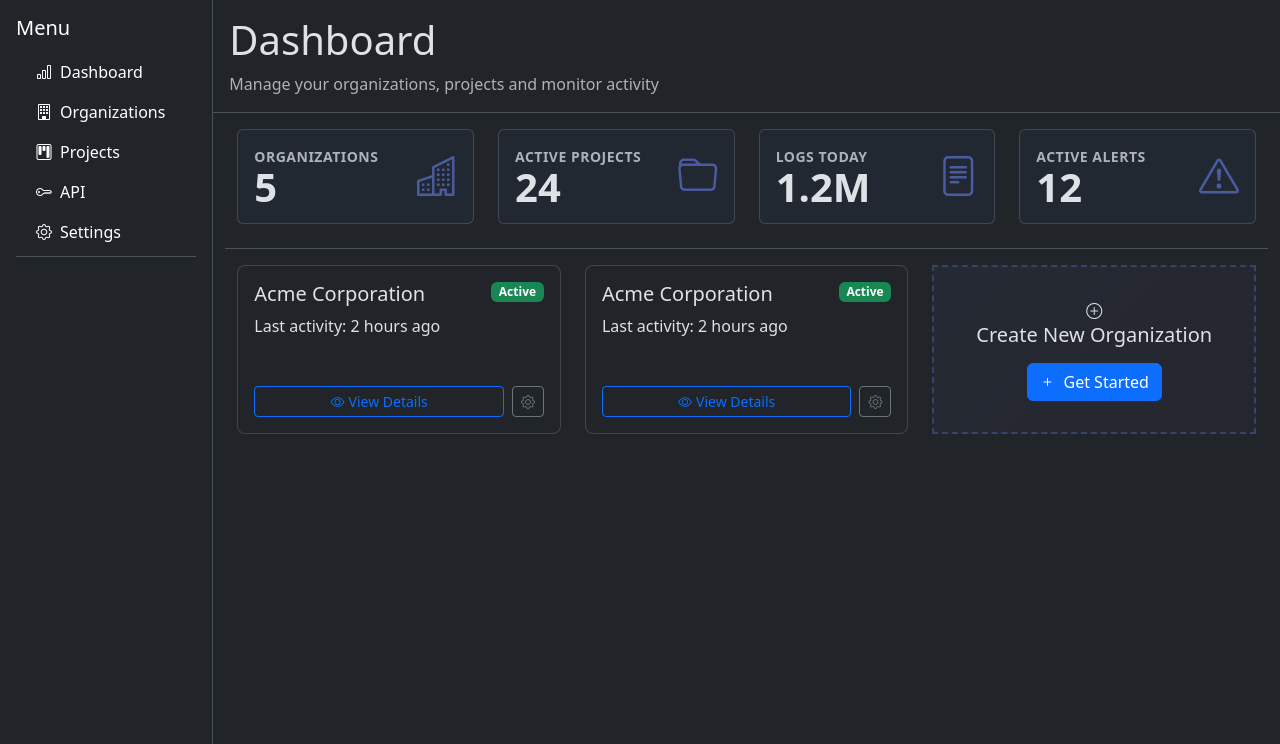
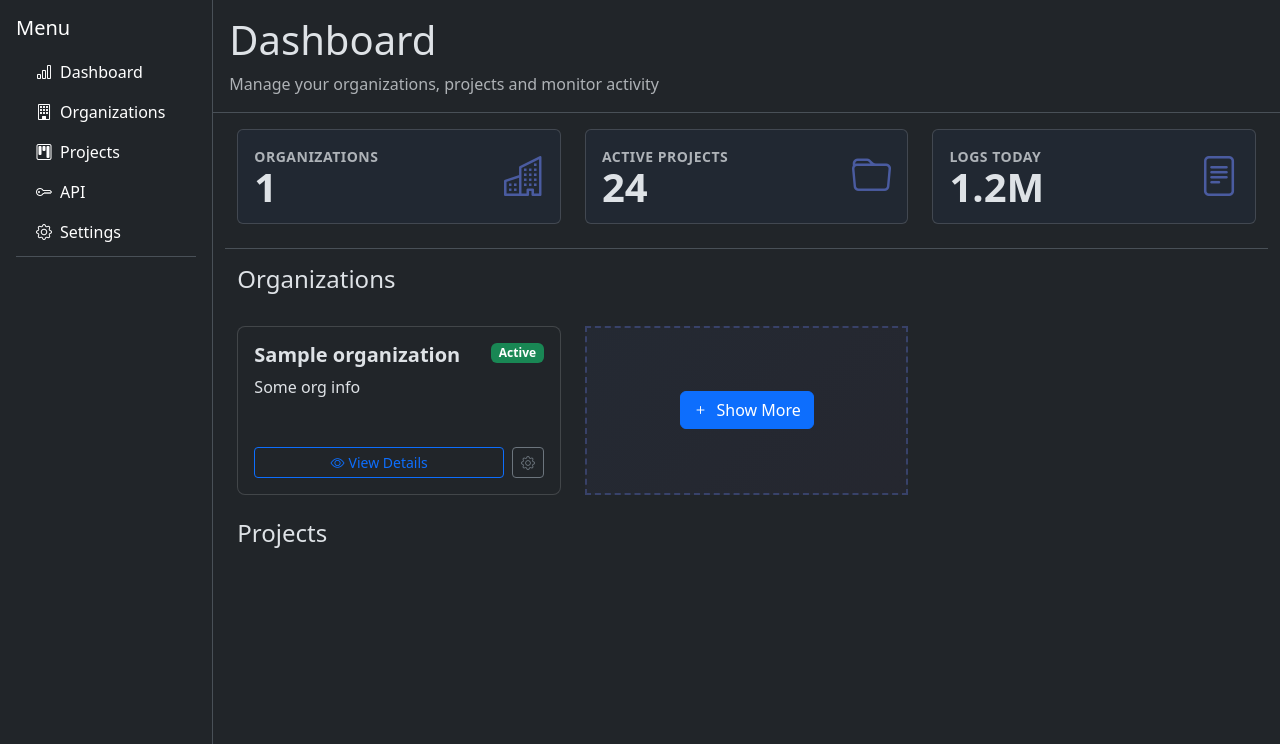
Before and after one commit to deviantcoder/log-manager, a Django app: page /dashboard/ in a window 1280 px wide. Shown: the part 56-800 px from the top of the page. Run offline with Django 5.2, Linux system fonts and the light colour scheme; a user stored in the database is signed in; tables that the repository leaves empty hold one stand-in row (values such as "Sample post"); grey boxes marked "Sample" are stand-in pictures; some libraries are stand-ins or nearby versions.

Commit message:
Added org display

```diff
--- a/apps/dashboard/templates/dashboard/_base_dashboard.html
+++ b/apps/dashboard/templates/dashboard/_base_dashboard.html
@@ -16,61 +16,8 @@
             {% block stats %}
             {% endblock stats %}
             <div class="row g-4">
-                <div class="col-md-4">
-                    <div class="card org-card rounded-3">
-                        <div class="card-body">
-                            <div class="d-flex justify-content-between align-items-start">
-                                <div>
-                                    <h5>Acme Corporation</h5>
-                                    <p>Last activity: 2 hours ago</p>
-                                </div>
-                                <span class="badge bg-success">Active</span>
-                            </div>
-                        </div>
-                        <div class="org-card-footer p-3">
-                            <div class="d-flex gap-2">
-                                <button class="btn btn-outline-primary btn-sm flex-fill">
-                                    <i class="bi bi-eye me-1"></i>View Details
-                                </button>
-                                <button class="btn btn-outline-secondary btn-sm">
-                                    <i class="bi bi-gear"></i>
-                                </button>
-                            </div>
-                        </div>
-                    </div>
-                </div>
-                <div class="col-md-4">
-                    <div class="card org-card rounded-3">
-                        <div class="card-body">
-                            <div class="d-flex justify-content-between align-items-start">
-                                <div>
-                                    <h5>Acme Corporation</h5>
-                                    <p>Last activity: 2 hours ago</p>
-                                </div>
-                                <span class="badge bg-success">Active</span>
-                            </div>
-                        </div>
-                        <div class="org-card-footer p-3">
-                            <div class="d-flex gap-2">
-                                <button class="btn btn-outline-primary btn-sm flex-fill">
-                                    <i class="bi bi-eye me-1"></i>View Details
-                                </button>
-                                <button class="btn btn-outline-secondary btn-sm">
-                                    <i class="bi bi-gear"></i>
-                                </button>
-                            </div>
-                        </div>
-                    </div>
-                </div>
-                <div class="col-md-4">
-                    <div class="add-org-card org-card h-100 d-flex flex-column border-dash align-items-center justify-content-center">
-                        <i class="bi bi-plus-circle add-org-icon"></i>
-                        <h5 class="add-org-title mb-3">Create New Organization</h5>
-                        <button class="btn btn-primary">
-                            <i class="bi bi-plus me-2"></i>Get Started
-                        </button>
-                    </div>
-                </div>
+                {% block cards %}
+                {% endblock cards %}
             </div>
         </main>
     </div>
--- /dev/null
+++ b/apps/dashboard/templates/dashboard/card.html
@@ -0,0 +1,23 @@
+<div class="col-md-4">
+    <div class="card org-card rounded-3">
+        <div class="card-body">
+            <div class="d-flex justify-content-between align-items-start">
+                <div>
+                    <h5 class="fw-bold">{{ obj.name }}</h5>
+                    <p>Some org info</p>
+                </div>
+                <span class="badge bg-success">Active</span>
+            </div>
+        </div>
+        <div class="org-card-footer p-3">
+            <div class="d-flex gap-2">
+                <button class="btn btn-outline-primary btn-sm flex-fill">
+                    <i class="bi bi-eye me-1"></i>View Details
+                </button>
+                <button class="btn btn-outline-secondary btn-sm">
+                    <i class="bi bi-gear"></i>
+                </button>
+            </div>
+        </div>
+    </div>
+</div>
--- a/apps/dashboard/templates/dashboard/dashboard.html
+++ b/apps/dashboard/templates/dashboard/dashboard.html
@@ -8,18 +8,18 @@
 {% endblock description %}
 {% block stats %}
     <div class="row mb-3 border-bottom">
-        <div class="col-md-3 mb-4">
+        <div class="col-md-4 mb-4">
             <div class="card bg-blue-gray">
                 <div class="card-body d-flex justify-content-between align-items-start">
                     <div>
                         <div class="stat-label fw-bold text-muted">Organizations</div>
-                        <div class="stat-number">5</div>
+                        <div class="stat-number">{{ owned_orgs.count }}</div>
                     </div>
                     <i class="bi bi-buildings card-icon"></i>
                 </div>
             </div>
         </div>
-        <div class="col-md-3 mb-4">
+        <div class="col-md-4 mb-4">
             <div class="card bg-blue-gray">
                 <div class="card-body d-flex justify-content-between align-items-start">
                     <div>
@@ -30,7 +30,7 @@
                 </div>
             </div>
         </div>
-        <div class="col-md-3 mb-4">
+        <div class="col-md-4 mb-4">
             <div class="card bg-blue-gray">
                 <div class="card-body d-flex justify-content-between align-items-start">
                     <div>
@@ -41,16 +41,19 @@
                 </div>
             </div>
         </div>
-        <div class="col-md-3 mb-4">
-            <div class="card bg-blue-gray">
-                <div class="card-body d-flex justify-content-between align-items-start">
-                    <div>
-                        <div class="stat-label fw-bold text-muted">Active Alerts</div>
-                        <div class="stat-number">12</div>
-                    </div>
-                    <i class="bi bi-exclamation-triangle card-icon"></i>
-                </div>
-            </div>
-        </div>
     </div>
 {% endblock stats %}
+{% block cards %}
+    <h4>Organizations</h4>
+    {% for org in owned_orgs %}
+        {% include 'dashboard/card.html' with obj=org %}
+    {% endfor %}
+    <div class="col-md-4">
+    <div class="add-org-card org-card h-100 d-flex flex-column border-dash align-items-center justify-content-center">
+        <button class="btn btn-primary">
+            <i class="bi bi-plus me-2"></i>Show More
+        </button>
+    </div>
+</div>
+    <h4>Projects</h4>
+{% endblock cards %}
--- a/apps/dashboard/templates/dashboard/projects.html
+++ b/apps/dashboard/templates/dashboard/projects.html
@@ -7,3 +7,7 @@
 {% block description %}
     Manage your projects
 {% endblock description %}
+
+{% block cards %}
+    {% include 'dashboard/create_new.html' with obj_name='Project' %}
+{% endblock cards %}
--- a/apps/dashboard/views.py
+++ b/apps/dashboard/views.py
@@ -2,12 +2,18 @@ from django.shortcuts import render
 
 
 def dashboard(request):
-    context = {}
+    user_orgs = request.user.owned_orgs.all()
+    context = {
+        'owned_orgs': user_orgs[:2],
+    }
     return render(request, 'dashboard/dashboard.html', context)
 
 
 def organizations(request):
-    context = {}
+    user_orgs = request.user.owned_orgs.all()
+    context = {
+        'owned_orgs': user_orgs,
+    }
     return render(request, 'dashboard/orgs.html', context)
 
 
```
Also changed, not shown: apps/dashboard/templates/dashboard/create_new.html (added, +9 -0 lines), apps/dashboard/templates/dashboard/orgs.html (+7 -0 lines), apps/orgs/admin.py (+9 -1 lines).
